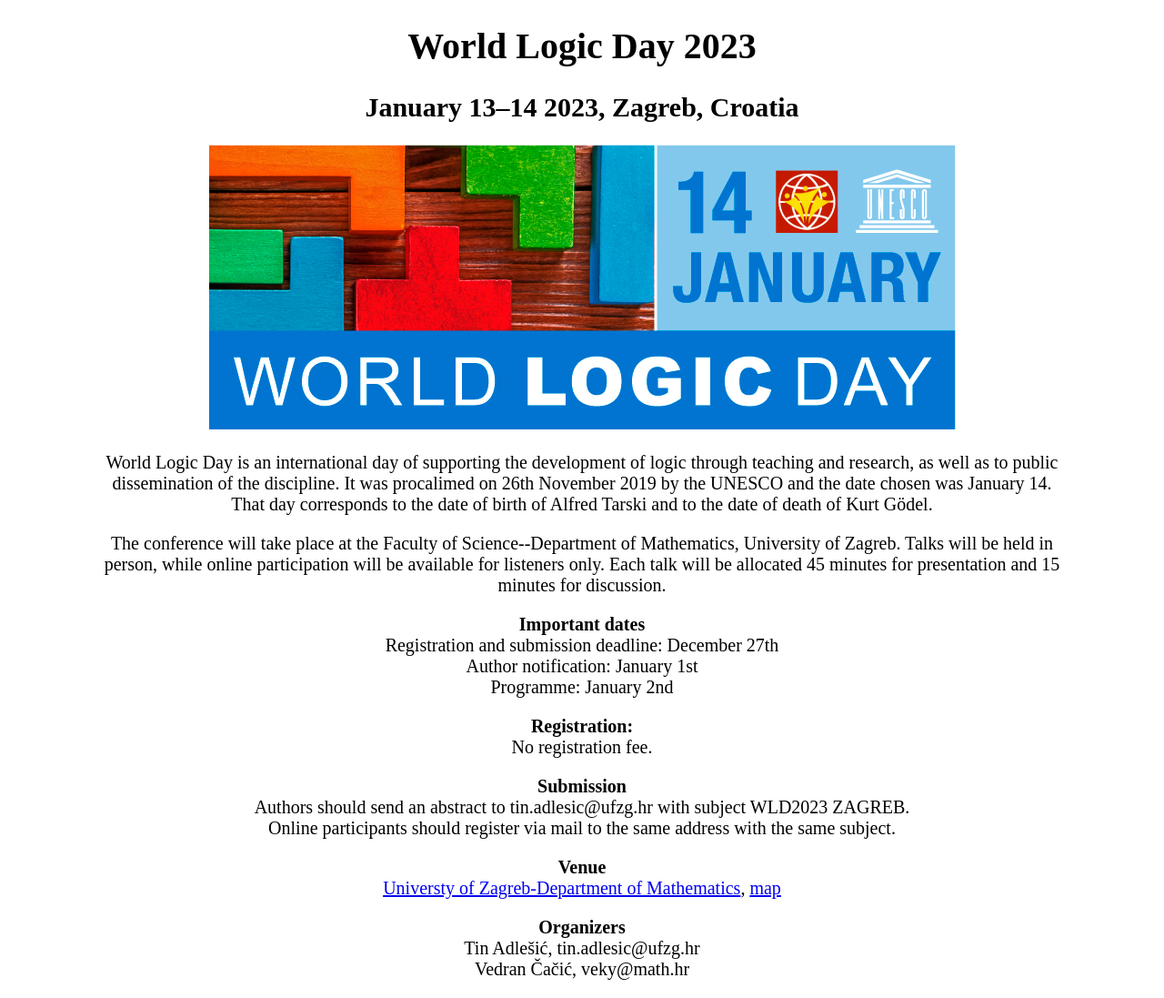
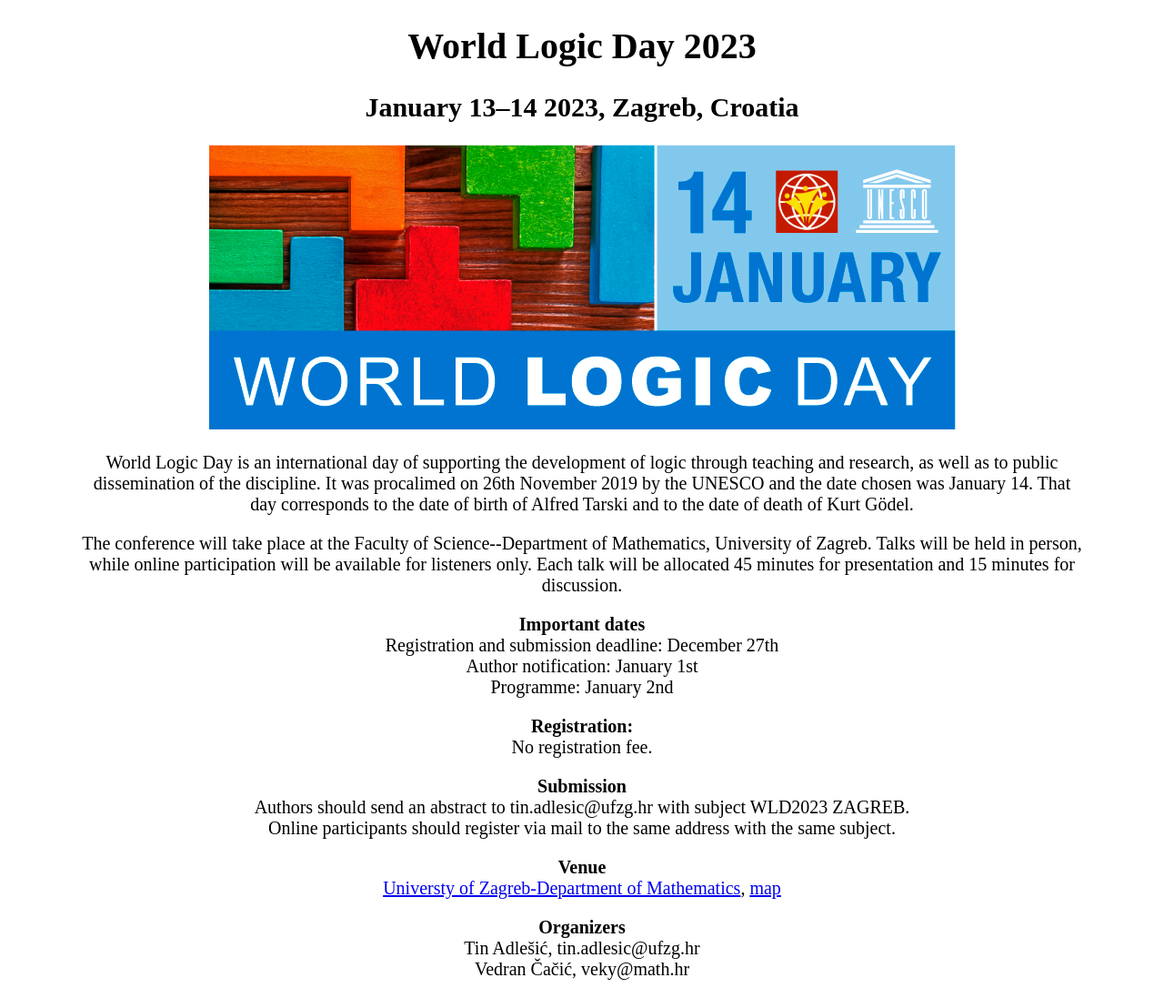
Before and after one commit to vedgar/logicday, a Jekyll site: the page built from README.md, in a window 1280 px wide. Shown: the whole page at 91% size. Built offline with Jekyll 4.4.1, drawn with Linux system fonts in a browser that asks for light colours; our own code applies the rules of GitHub Pages for plain Markdown files.

Commit message:
Update default.html

```diff
--- a/_layouts/default.html
+++ b/_layouts/default.html
@@ -14,8 +14,8 @@ h2 {
 
 p {
   font-size: 20px;
-  margin-right: 100px;
-  margin-left: 100px;
+  margin-right: 80px;
+  margin-left: 80px;
 }
 </style>
   </head>
```
